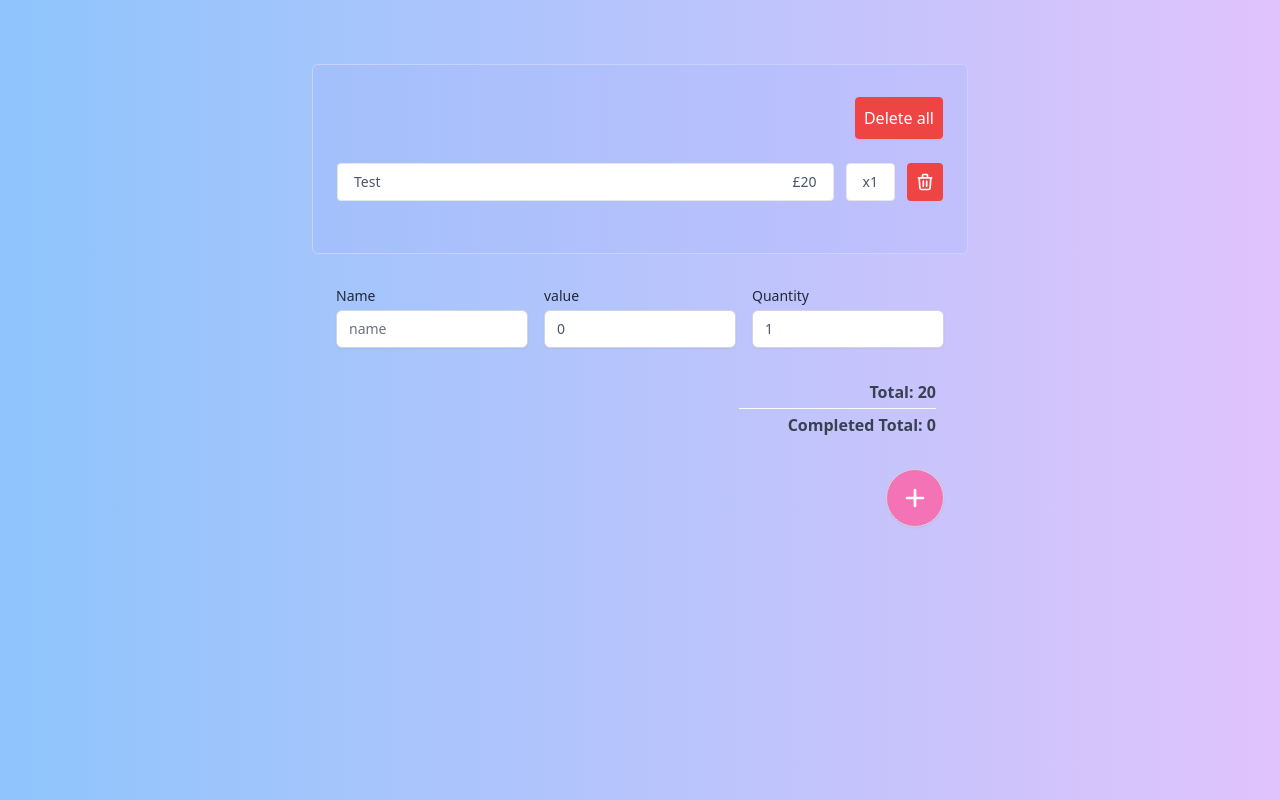
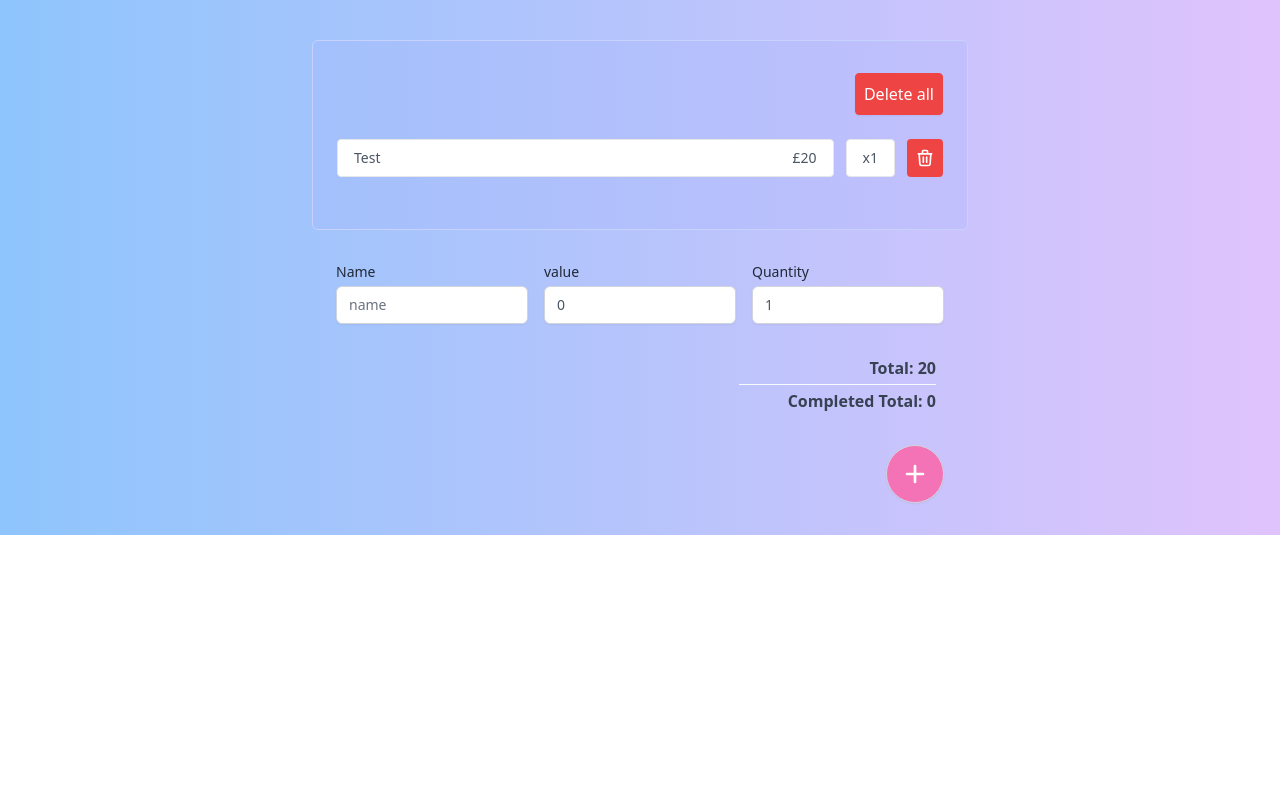
Before and after one commit to jamie-white-25/shopping-list, a Vue app: page / in a window 1280 px wide. Built offline with nearby package versions, Linux system fonts and the light colour scheme.

Commit message:
change to style

```diff
--- a/src/App.vue
+++ b/src/App.vue
@@ -102,12 +102,8 @@ const setStorage = () => {
 </script>
 
 <template>
-  <main class="">
-    <div
-      class="absolute top-0 right-0 h-screen w-screen bg-gradient-to-r from-[#8EC5FC] to-[#E0C3FC]"
-    ></div>
-
-    <div class="relative mt-16 z-10 bg-none max-w-2xl mx-auto">
+  <main class="py-8 bg-gradient-to-r from-[#8EC5FC] to-[#E0C3FC]">
+    <div class="relative z-10 bg-none max-w-2xl mx-auto">
       <div
         class="bg-indigo-300 bg-opacity-25 px-6 pt-8 pb-5 rounded-md border border-indigo-200 m-2"
       >
```
Also changed, not shown: 1 other file (tests, documents, lock files or other folders).
